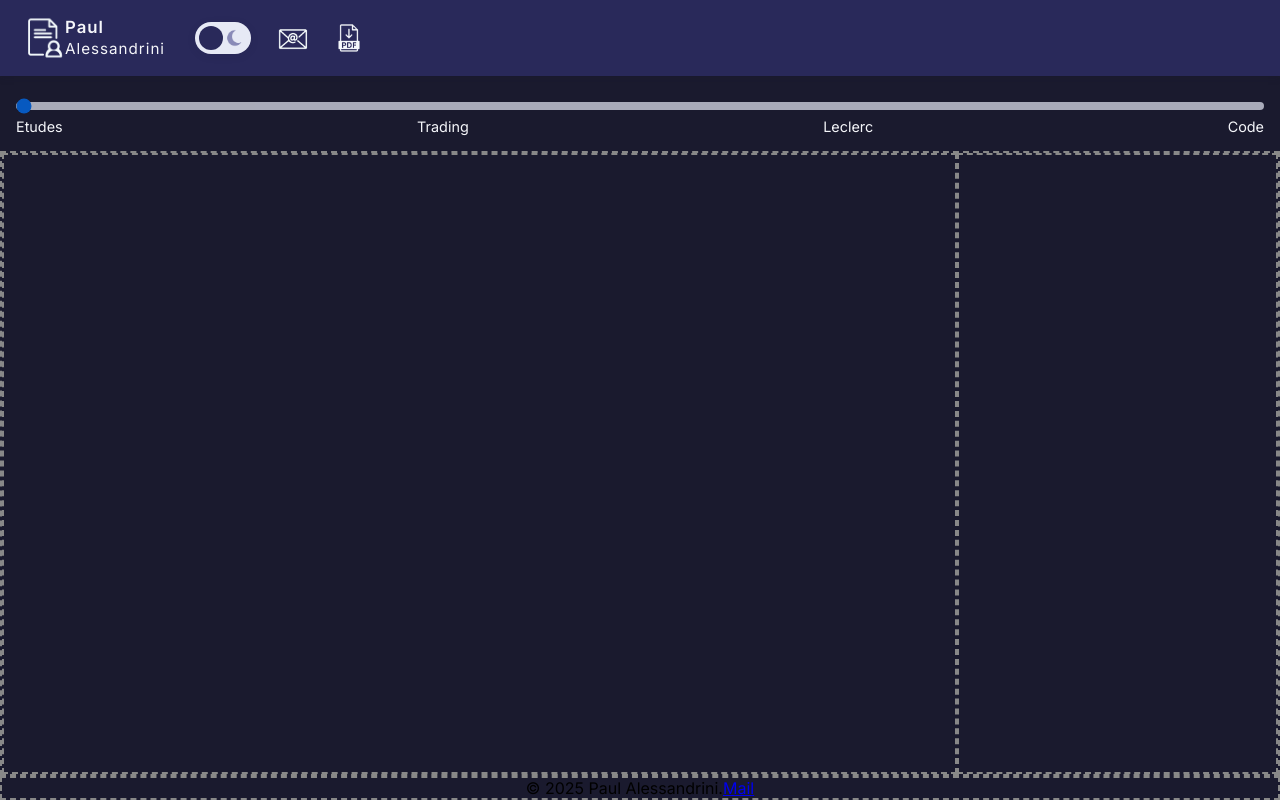
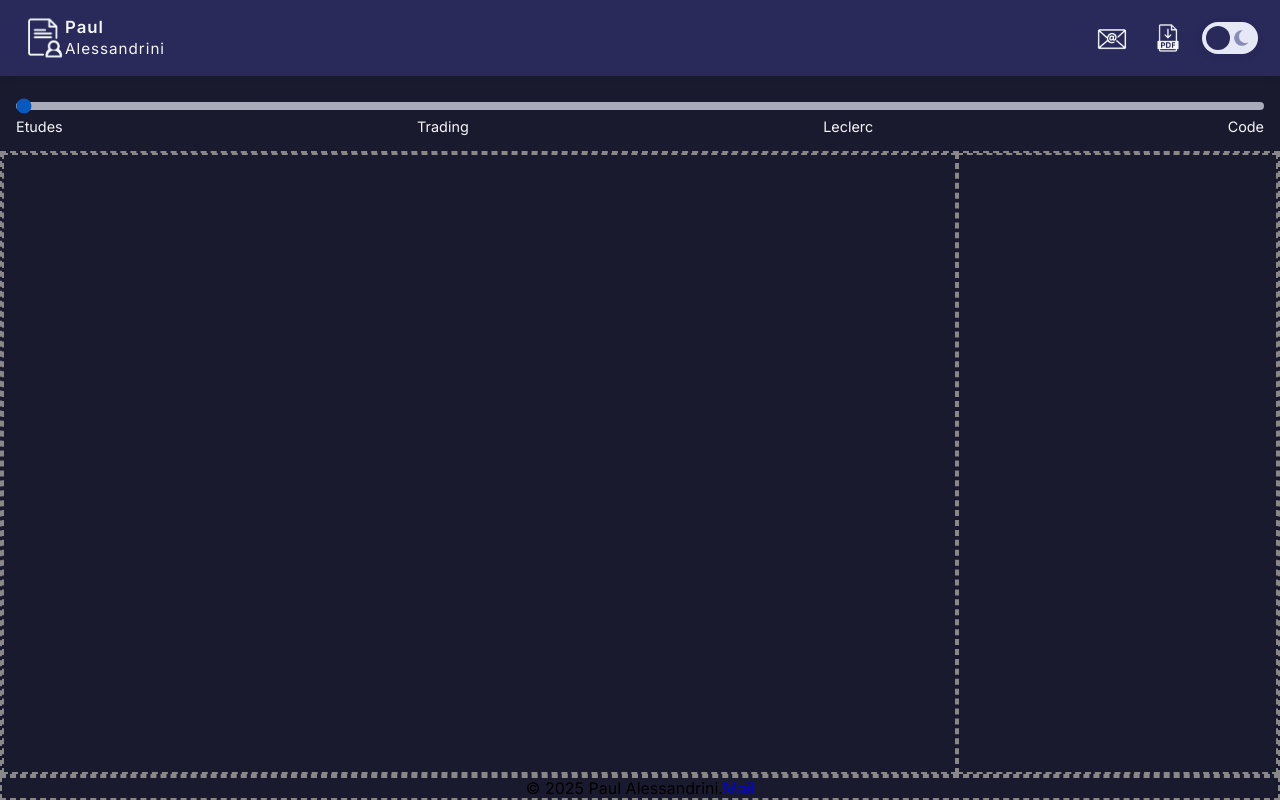
Before and after one commit to Palalde/CV-interactif, a plain HTML site: page HTML/CV.HTML in a window 1280 px wide. Drawn offline with Linux system fonts and the light colour scheme.

Commit message:
HTML: switch dark/light mode placer a droite de nav
CSS: nav placer a droite de header-row

```diff
--- a/HTML/CV.HTML
+++ b/HTML/CV.HTML
@@ -31,13 +31,6 @@
         </div>
         <!-- NAV -->
         <nav class="navbar">
-          <label class="theme-switch">
-            <input type="checkbox" id="theme-toggle" />
-            <span class="slider">
-              <img src="../img/LOGO/sun.png" alt="Soleil" class="icon sun" />
-              <img src="../img/LOGO/moon.png" alt="Lune" class="icon moon" />
-            </span>
-          </label>
           <a
             href=""
             target=""
@@ -72,6 +65,13 @@
               class="nav-icon icon-pdf noir"
             />
           </a>
+          <label class="theme-switch">
+            <input type="checkbox" id="theme-toggle" />
+            <span class="slider">
+              <img src="../img/LOGO/sun.png" alt="Soleil" class="icon sun" />
+              <img src="../img/LOGO/moon.png" alt="Lune" class="icon moon" />
+            </span>
+          </label>
         </nav>
       </div>
       <!-- RANGE SLIDER -->
--- a/Style/style.css
+++ b/Style/style.css
@@ -60,7 +60,9 @@ body {
   margin-bottom: 10px;
   gap: 12px;
   transition: padding 0.2s, min-height 0.2s;
+  position: relative;
 }
+
 /* LOGO+TITRE */
 .header-home-link {
   display: flex;
@@ -123,6 +125,7 @@ body {
   display: flex;
   align-items: center;
   gap: 12px;
+  margin-left: auto;
 }
 /* dark/light mode */
 .theme-switch {
```
